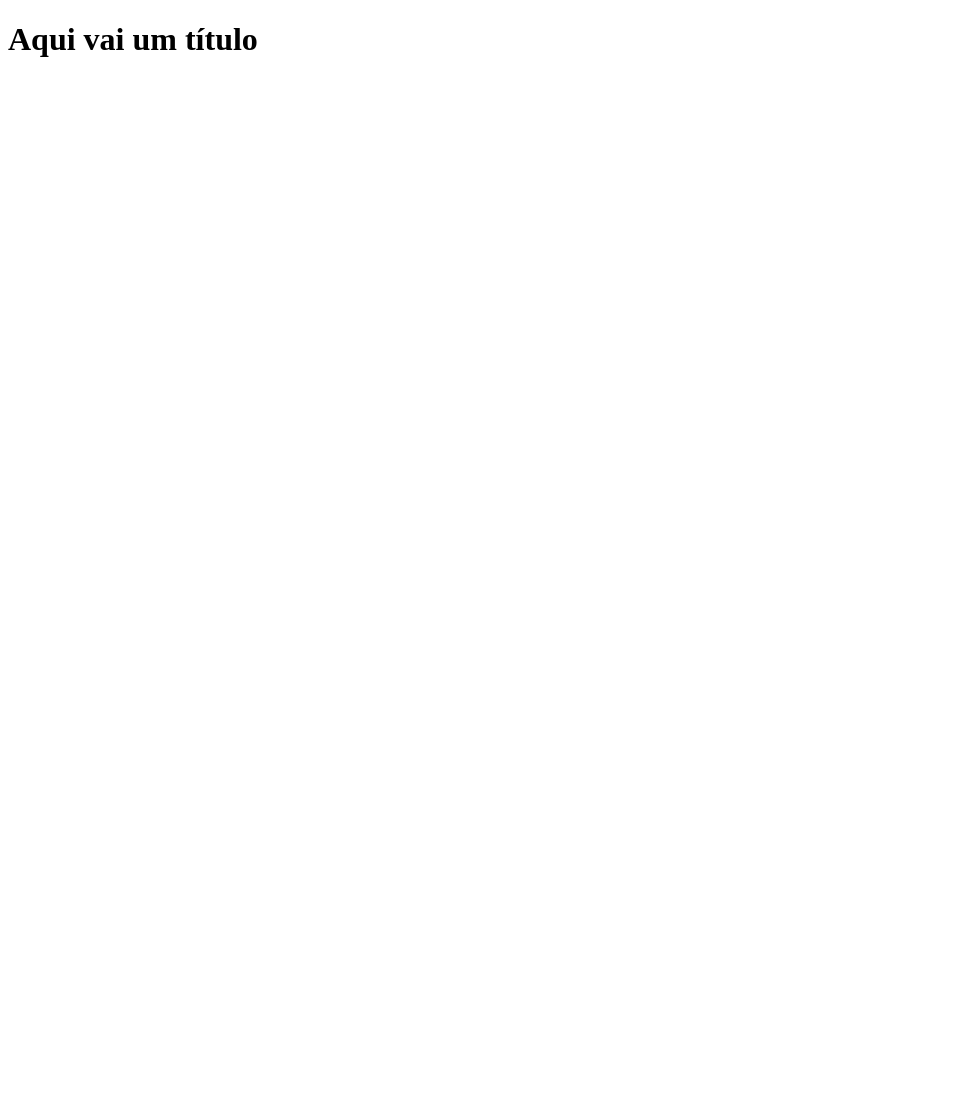
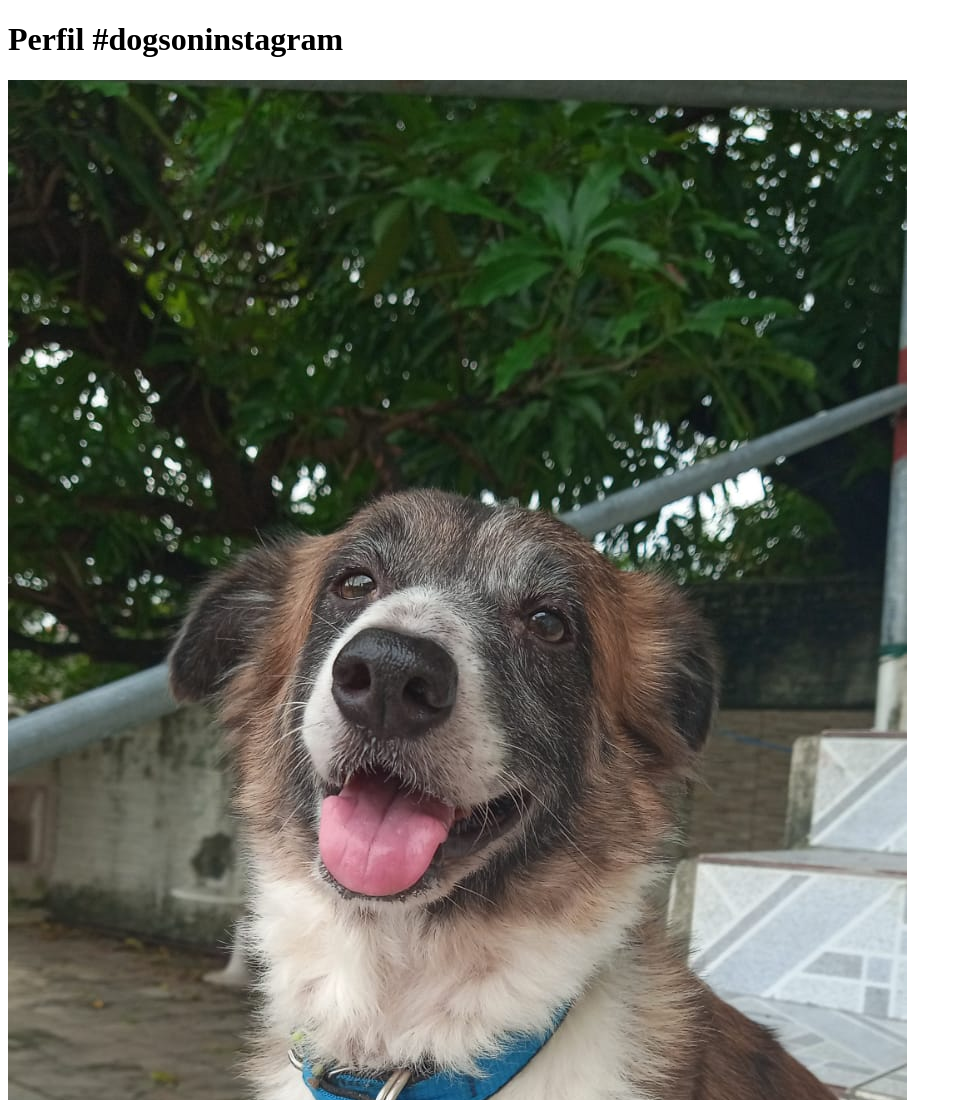
Before and after one commit to gabrielagqueiroz/Atividade-Pratica-Aula10-Descomplica, a plain HTML site: page index.html in a window 1280 px wide. Shown: the top 1100 px of the page, without its empty margins (0-962 px from the left). Before the commit the page ends 800 px from the top, so only its background shows below. Drawn offline with Linux system fonts and the light colour scheme.

Commit message:
adicionando foto

```diff
--- a/index.html
+++ b/index.html
@@ -4,11 +4,13 @@
     <meta charset="UTF-8">
     <meta http-equiv="X-UA-Compatible" content="IE=edge">
     <meta name="viewport" content="width=device-width, initial-scale=1.0">
-    <title>Document</title>
+    <title>Fanpage do Tupã</title>
 </head>
 <body>
 
-    <h1>Aqui vai um título</h1>
+    <h1>Perfil #dogsoninstagram</h1>
+
+    <img src="imagens/tupã.jpeg">
 
 </body>
 </html>
```
Also changed, not shown: imagens/tupã.jpeg (added).
